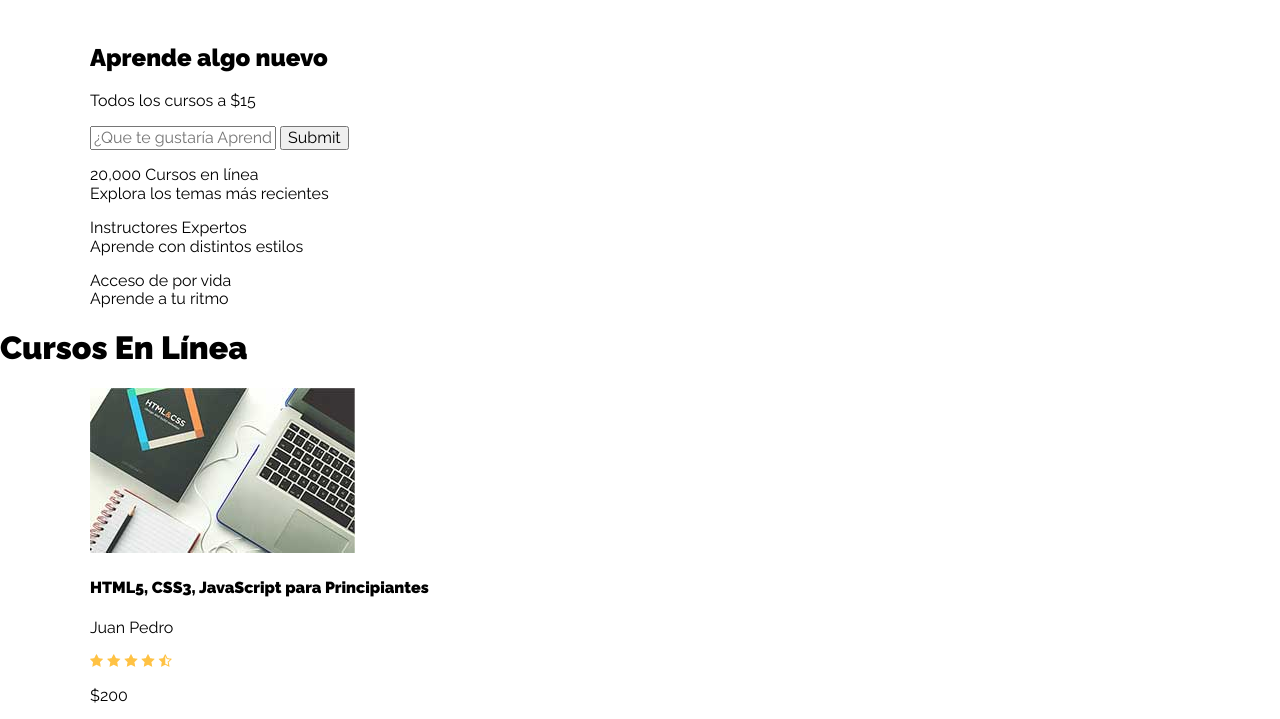
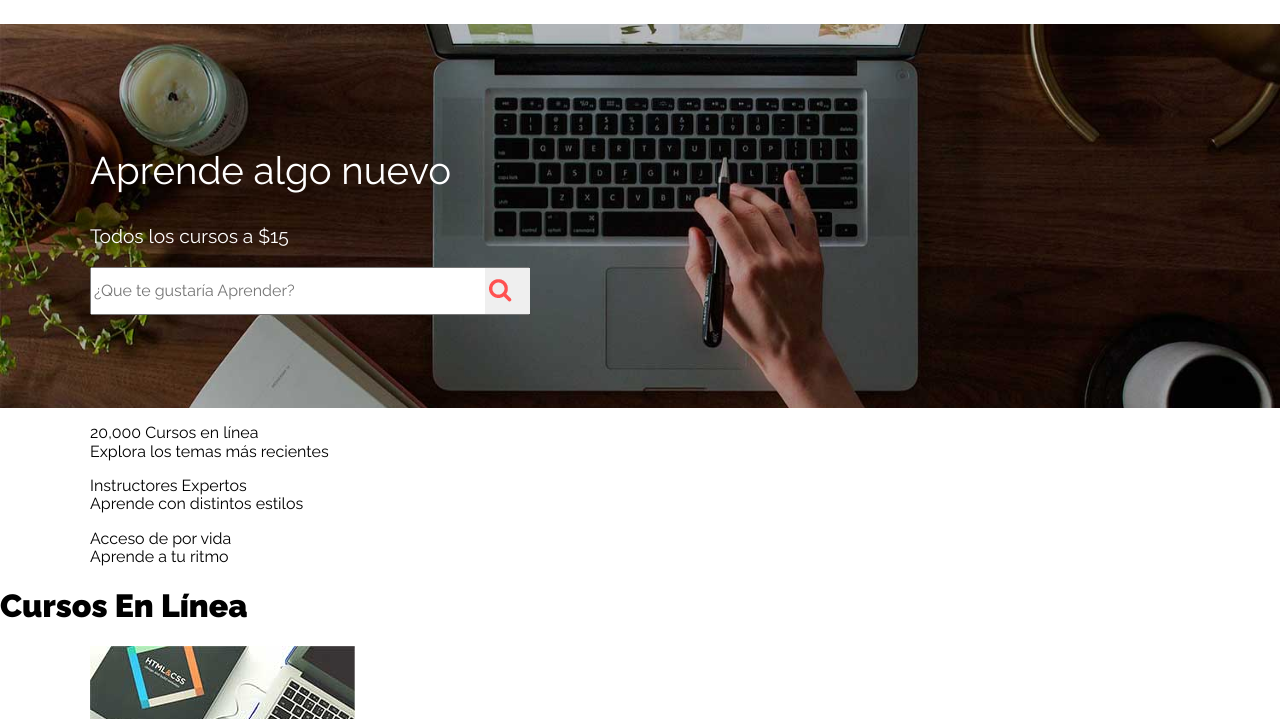
Before and after one commit to HeyItsM3/wk-website, a website: page index.html in a window 1280 px wide. Shown: the part 62-781 px from the top of the page. Drawn offline with nearby package versions, Linux system fonts and the light colour scheme.

Commit message:
Mixins Imagenes y Hero section

```diff
--- a/scss/app.scss
+++ b/scss/app.scss
@@ -1,5 +1,15 @@
 @import 'variables';
 @import 'mixins';
+
+html {
+    @include box-sizing(border-box);
+}
+
+*,
+*:after,
+*:before {
+    @include box-sizing(inherit);
+}
 
 body {
     font-family: $fuente_principal;
@@ -44,3 +54,48 @@ body {
         }
     }
 }
+
+.hero {
+    min-height: 24rem;
+    background-size: cover;
+    color: $blanco;
+    display: flex;
+    align-items: center;
+    @include background-image('../img/hero.jpg');
+
+    .contenido-hero {
+        flex: 1;
+
+        h2 {
+            font-weight: 400;
+            font-size: 2.4rem;
+        }
+
+        p {
+            font-size: 1.2rem;
+        }
+
+        form {
+            position: relative;
+            width: 40%;
+
+            input[type='submit']{
+                position: absolute;
+                right: 0;
+                top: 1px;
+                @include background-image('../img/lupa.png');
+                width: 2.8rem;
+                height: 2.89rem;
+                display: block;
+                text-indent: -9999px;
+                border: none;
+                cursor: pointer;
+            }
+
+            input[type='text']{
+                width: 100%;
+                height: 3rem;
+            }
+        }
+    }
+}
--- a/scss/mixins.scss
+++ b/scss/mixins.scss
@@ -8,3 +8,15 @@
     color: $blanco;
     text-decoration: none;
 }
+
+
+@mixin box-sizing($box-model) {
+    box-sizing: $box-model;
+}
+
+
+@mixin background-image($imagen) {
+    background-image: url($imagen) ;
+    background-repeat: no-repeat;
+    background-position: center center;
+}
```
Also changed, not shown: css/app.css, 1 other file.
